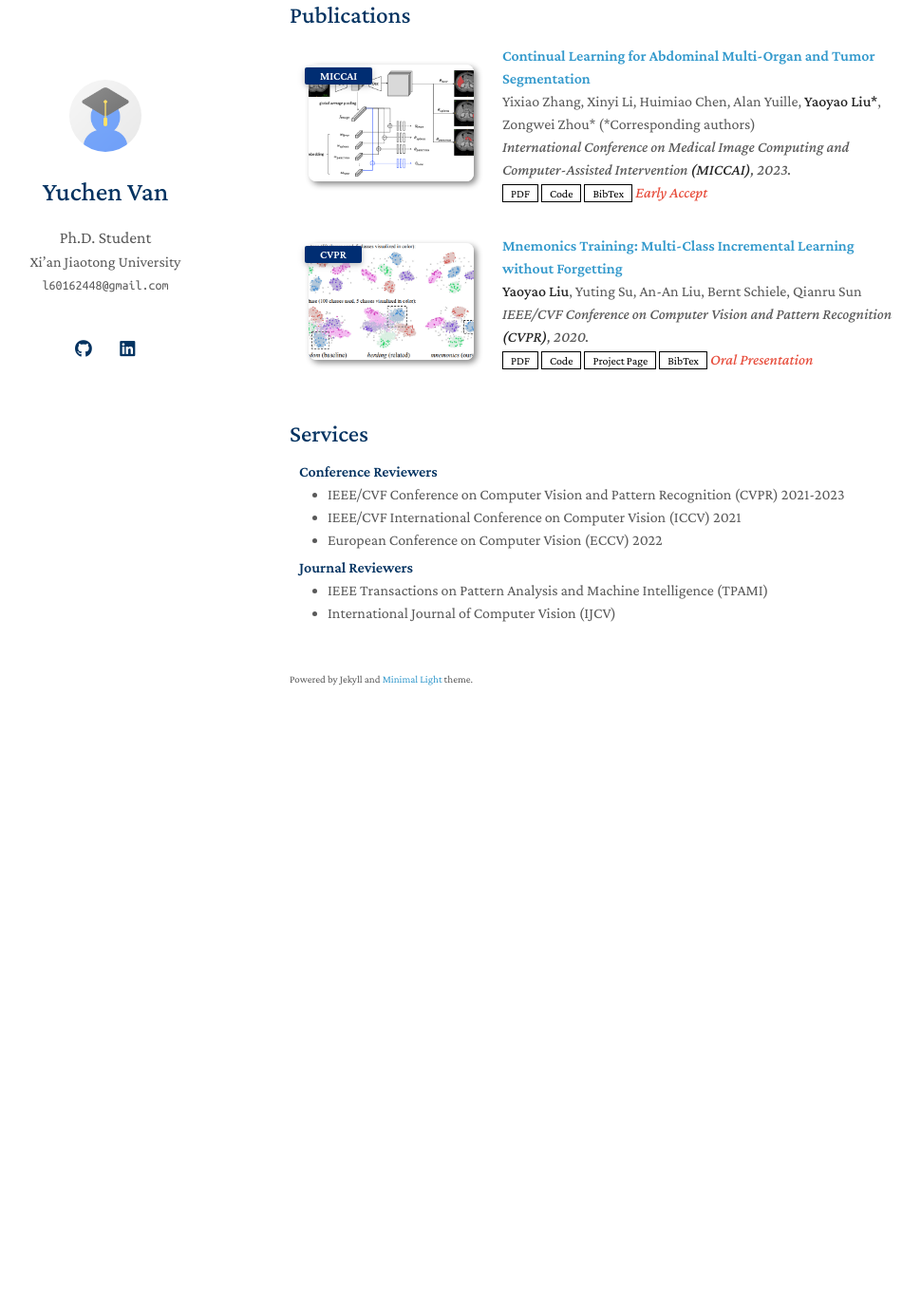
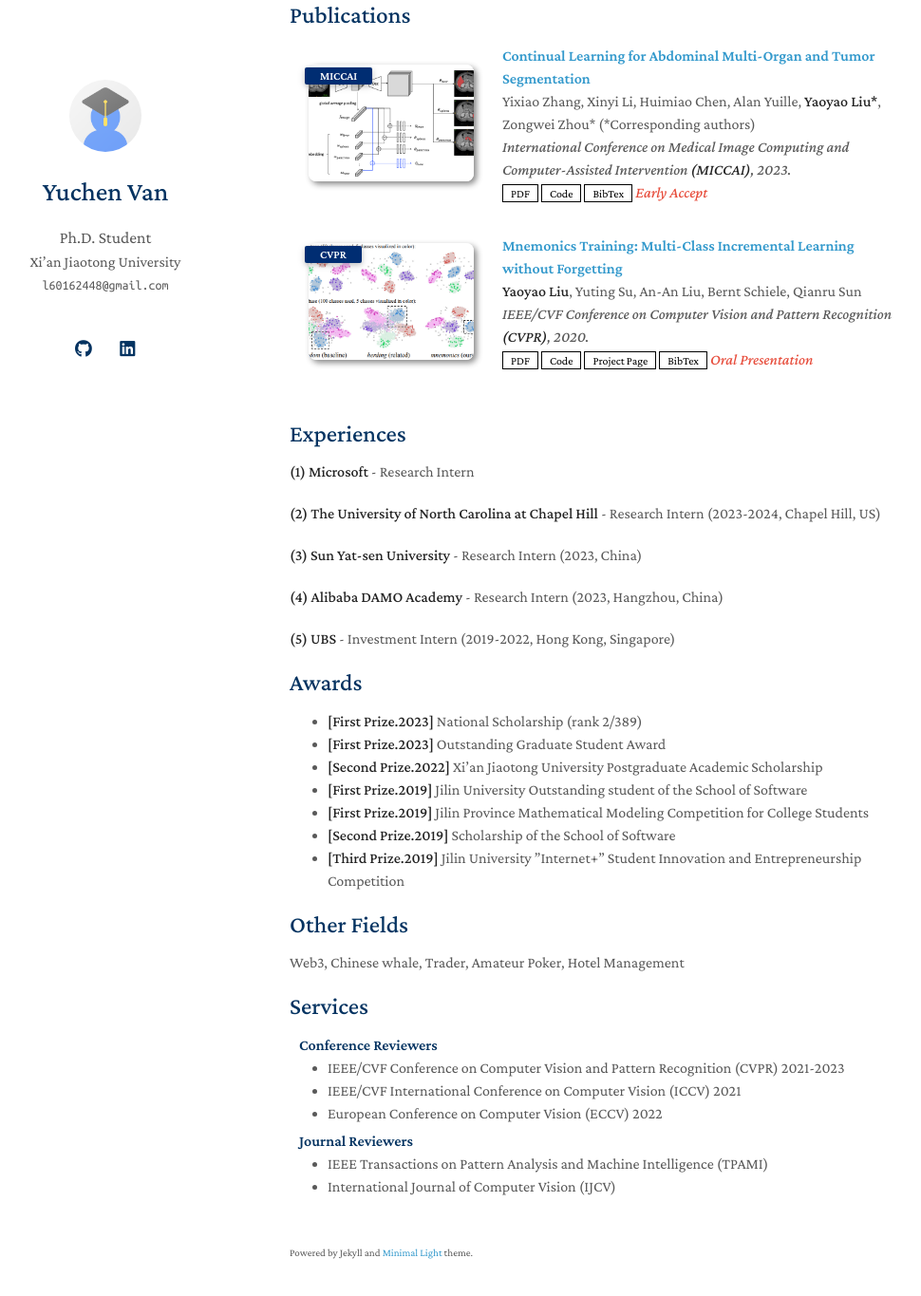
Before and after one commit to LYMQY/LYMQY.github.io, a Jekyll site: the page built from index.md, in a window 1280 px wide and 1400 px high, scrolled down 420 px. Shown: the top 1365 px of the window at 95% size, without its empty margins (165-1135 px from the left). Built offline with Jekyll 4.4.1, drawn with Linux system fonts in a browser that asks for light colours; a style sheet for code colours, icons or effects is not loaded; our own code applies the rules of GitHub Pages for plain Markdown files; before the commit the page ends 1216 px from its top, so only the background shows below that.

Commit message:
change to index.md

```diff
--- a/index.md
+++ b/index.md
@@ -20,4 +20,28 @@ I am a Ph.D. student at ...
 
 {% include_relative _includes/publications.md %}
 
+## Experiences
+
+**(1) Microsoft** - Research Intern
+
+**(2) The University of North Carolina at Chapel Hill** - Research Intern (2023-2024, Chapel Hill, US)
+
+**(3) Sun Yat-sen University** - Research Intern (2023, China)
+
+**(4) Alibaba DAMO Academy** - Research Intern (2023, Hangzhou, China)
+
+**(5) UBS** - Investment Intern (2019-2022, Hong Kong, Singapore)
+
+## Awards
+- **[First Prize.2023]** National Scholarship (rank 2/389)
+- **[First Prize.2023]** Outstanding Graduate Student Award
+- **[Second Prize.2022]** Xi’an Jiaotong University Postgraduate Academic Scholarship
+- **[First Prize.2019]** Jilin University Outstanding student of the School of Software
+- **[First Prize.2019]** Jilin Province Mathematical Modeling Competition for College Students
+- **[Second Prize.2019]** Scholarship of the School of Software
+- **[Third Prize.2019]** Jilin University ”Internet+” Student Innovation and Entrepreneurship Competition
+
+## Other Fields
+Web3, Chinese whale, Trader, Amateur Poker, Hotel Management
+
 {% include_relative _includes/services.md %}
```
